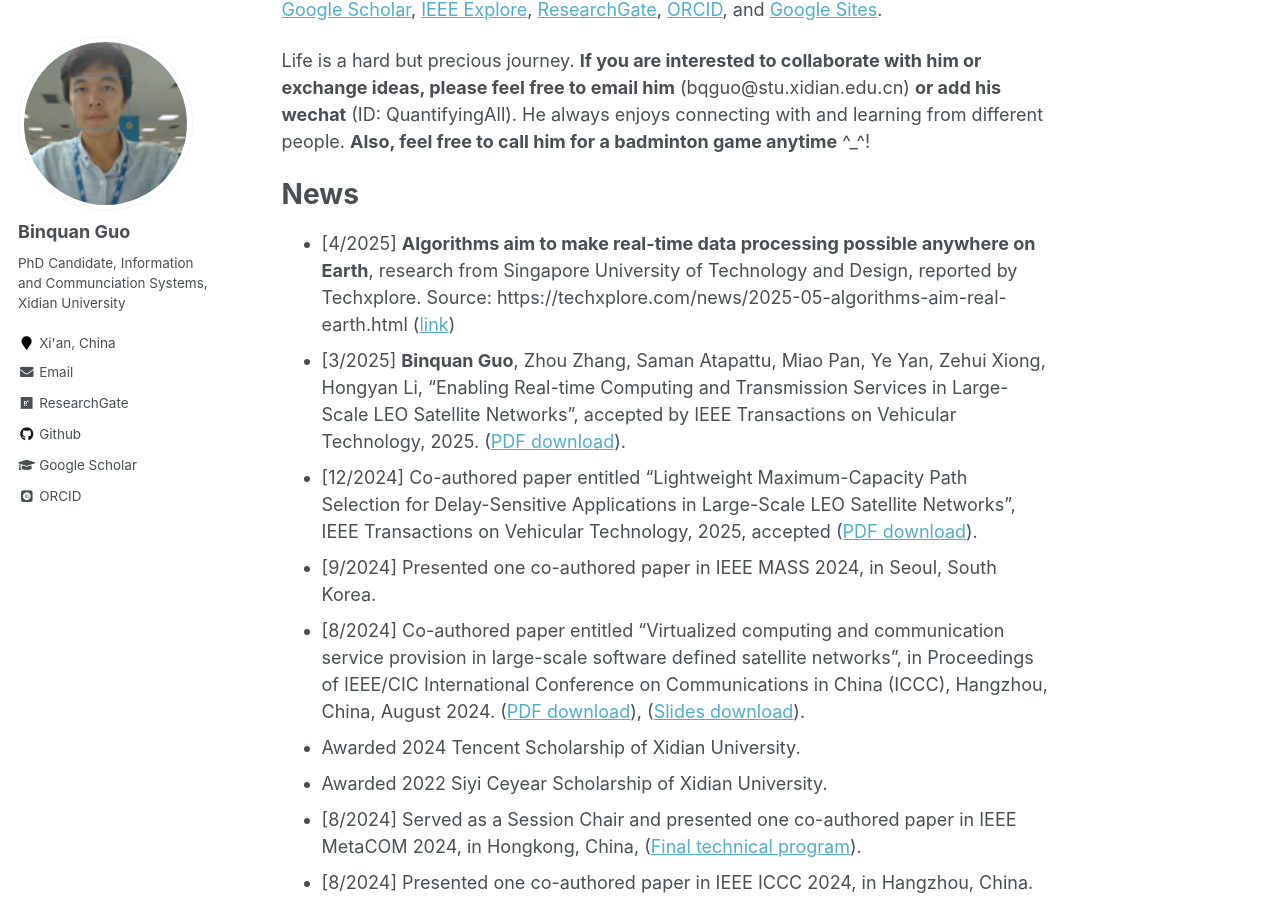
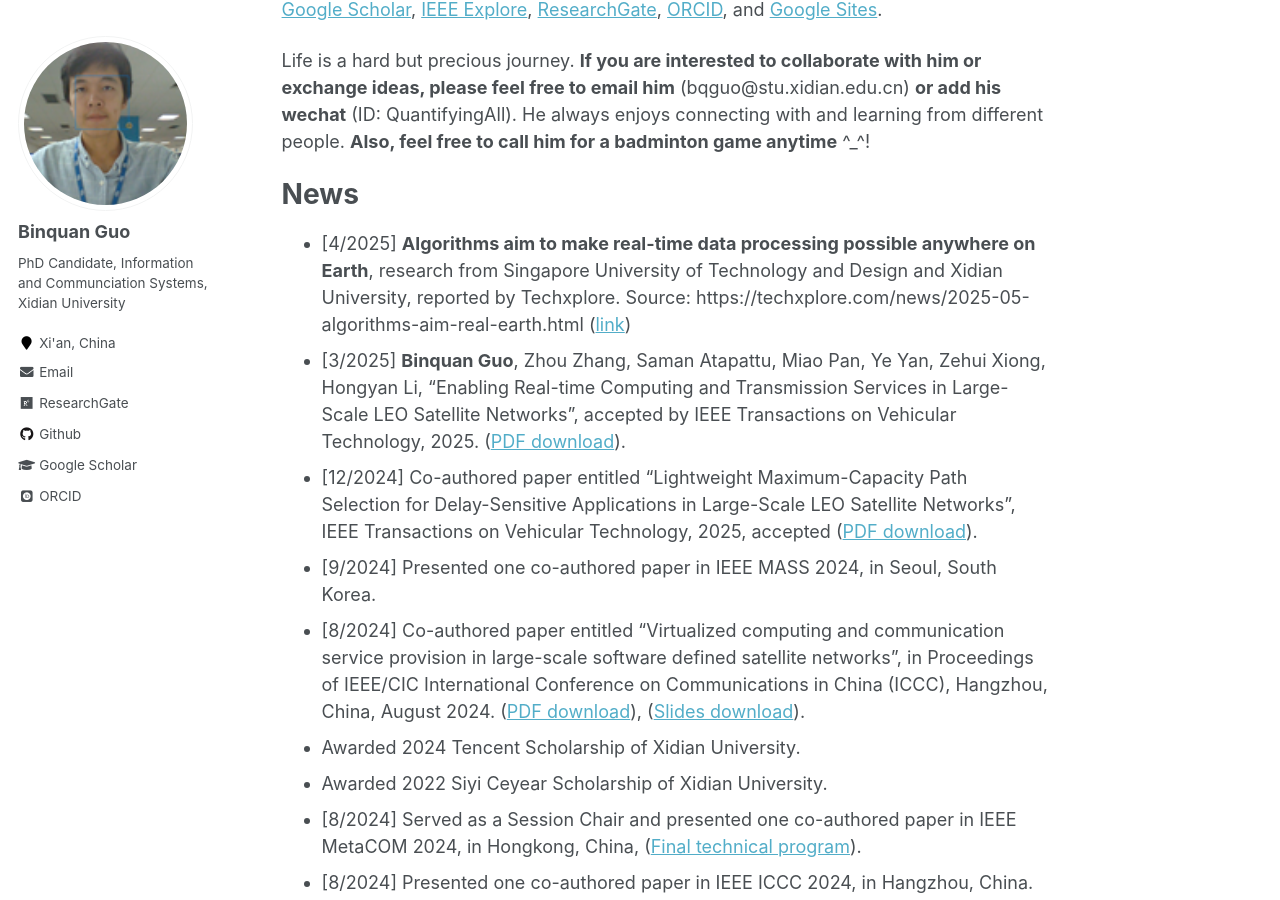
Before and after one commit to wilixx/wilixx.github.io, a Jekyll site: the page built from _pages/about.md, in a window 1280 px wide and 900 px high, scrolled down 461 px. Built offline with Jekyll 4.4.1, drawn with Linux system fonts in a browser that asks for light colours; some web fonts are replaced.

Commit message:
Update about.md

```diff
--- a/_pages/about.md
+++ b/_pages/about.md
@@ -16,7 +16,7 @@ Life is a hard but precious journey. **If you are interested to collaborate with
 
 News
 ======
-* [4/2025] **Algorithms aim to make real-time data processing possible anywhere on Earth**, research from Singapore University of Technology and Design, reported by Techxplore. Source: https://techxplore.com/news/2025-05-algorithms-aim-real-earth.html ([link](https://techxplore.com/news/2025-05-algorithms-aim-real-earth.html))
+* [4/2025] **Algorithms aim to make real-time data processing possible anywhere on Earth**, research from Singapore University of Technology and Design and Xidian University, reported by Techxplore. Source: https://techxplore.com/news/2025-05-algorithms-aim-real-earth.html ([link](https://techxplore.com/news/2025-05-algorithms-aim-real-earth.html))
 * [3/2025]  **Binquan Guo**, Zhou Zhang, Saman Atapattu, Miao Pan, Ye Yan, Zehui Xiong, Hongyan Li, "Enabling Real-time Computing and Transmission Services in Large-Scale LEO Satellite Networks", accepted by IEEE Transactions on Vehicular Technology, 2025. ([PDF download](https://ieeexplore.ieee.org/document/10937133)).
 * [12/2024] Co-authored paper entitled "Lightweight Maximum-Capacity Path Selection for Delay-Sensitive Applications in Large-Scale LEO Satellite Networks", IEEE Transactions on Vehicular Technology, 2025, accepted ([PDF download](https://ieeexplore.ieee.org/document/10797674)).
 * [9/2024] Presented one co-authored paper in IEEE MASS 2024, in Seoul, South Korea.
```
